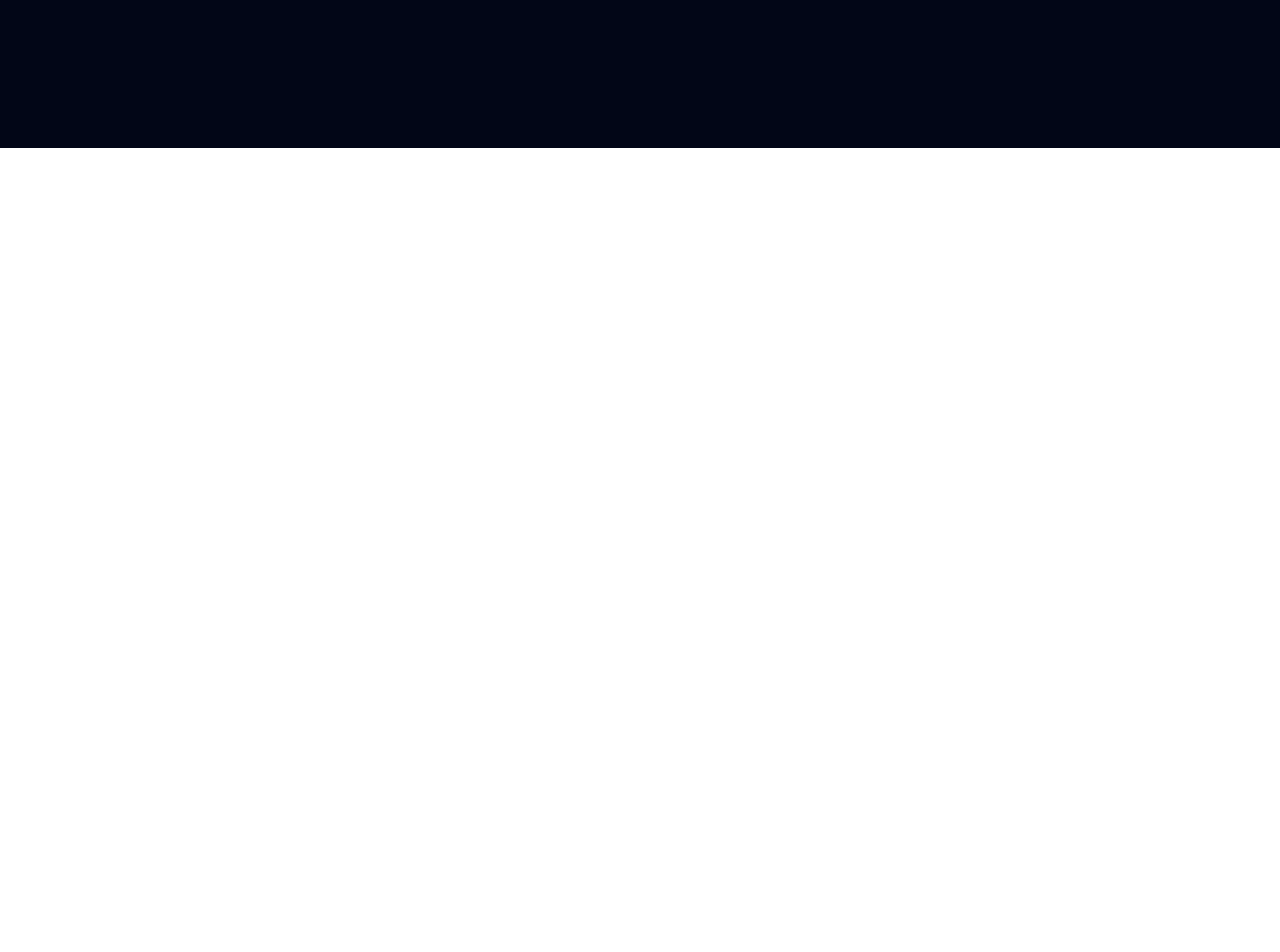
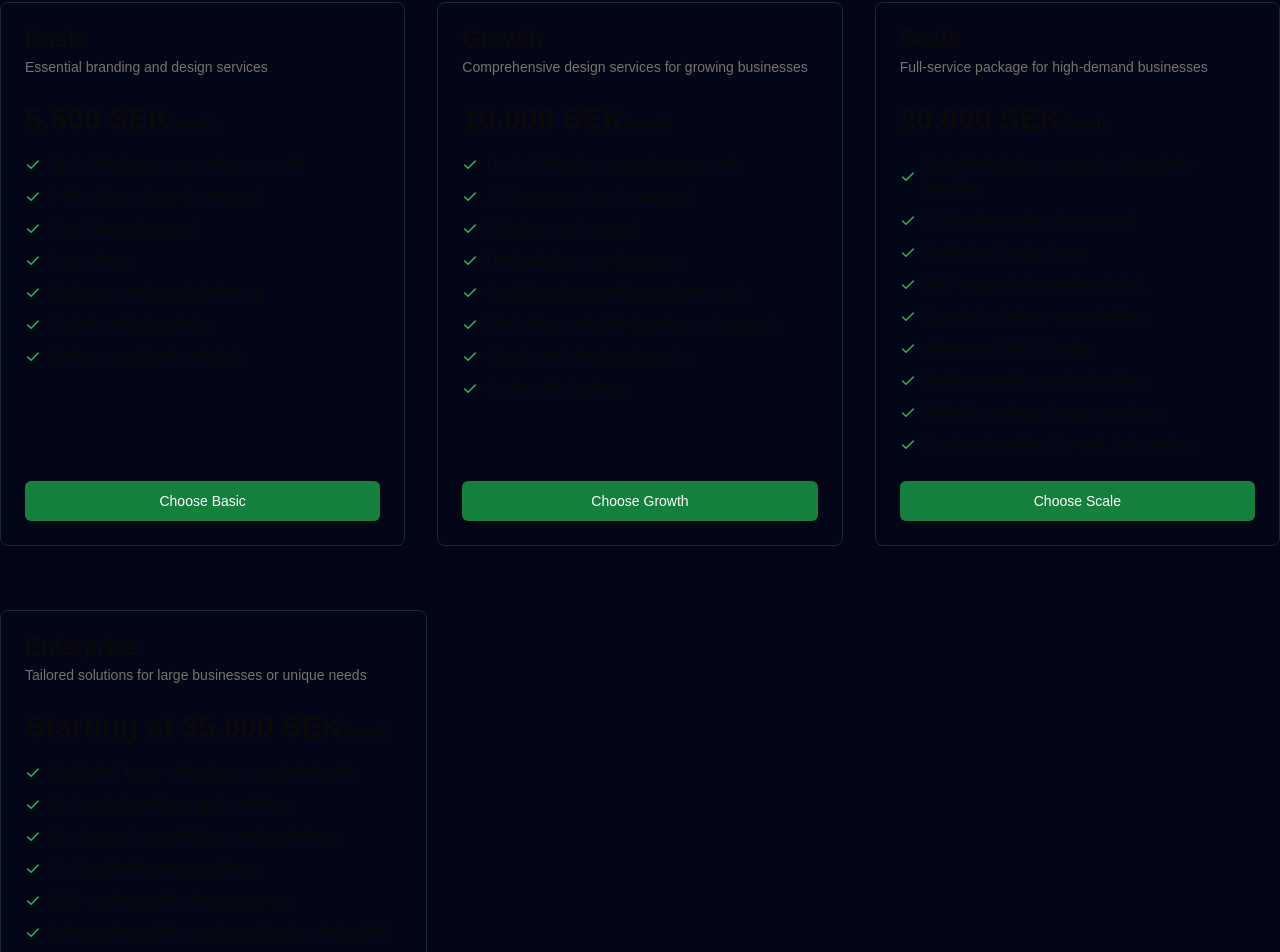
Before and after one commit to nicolasmoyano/bf-app, a Next.js app: page / in a window 1280 px wide. Shown: the part 1102-2054 px from the top of the page. Before the commit the page ends 1250 px from the top, so only its background shows below. Built offline with nearby package versions, Linux system fonts and the light colour scheme.

Commit message:
added pricing table and content, changed hero to present pricing section

```diff
--- a/app/components/Hero/Hero.tsx
+++ b/app/components/Hero/Hero.tsx
@@ -1,4 +1,3 @@
-import { Button } from "@/components/ui/button";
 import Chip from "../ui/Chip/Chip";
 import { ParticleBackground } from "../ParticleBackground/ParticleBackground";
 import CalendlyButton from "../CalendlyForm/CalendlyButton";
@@ -32,18 +31,12 @@ export default function Hero() {
               speak to your audience.
             </h1>
             <p className="mx-auto max-w-[700px] text-base sm:text-lg md:text-xl text-gray-400 px-4">
-              modern, responsive, and built to impress.
+              Modern, responsive, and built to impress.
             </p>
           </div>
 
           {/* Bottom CTA */}
           <div className="flex flex-col sm:flex-row items-center gap-4 sm:gap-6">
-            <Button
-              size="lg"
-              className="w-full sm:w-auto bg-blue-600 px-6 sm:px-8 py-4 sm:py-6 text-base sm:text-lg font-semibold text-white hover:bg-blue-600/90"
-            >
-              Get in touch
-            </Button>
             <Chip
               icon={<Heart />}
               variant="green"
--- /dev/null
+++ b/app/components/Pricing/PricingTable.tsx
@@ -0,0 +1,152 @@
+import { Button } from "@/components/ui/button";
+import {
+  Card,
+  CardContent,
+  CardDescription,
+  CardFooter,
+  CardHeader,
+  CardTitle,
+} from "@/components/ui/card";
+import { Check } from "lucide-react";
+
+const tiers = [
+  {
+    name: "Basic",
+    description: "Essential branding and design services",
+    price: "5,500",
+    features: [
+      "Up to 10 design requests per month",
+      "3-4 business days turnaround",
+      "Email-based support",
+      "Logo design",
+      "Business cards and stationery",
+      "Social media templates",
+      "Basic promotional materials",
+    ],
+  },
+  {
+    name: "Growth",
+    description: "Comprehensive design services for growing businesses",
+    price: "10,000",
+    features: [
+      "Up to 20 design requests per month",
+      "2-3 business days turnaround",
+      "Priority email support",
+      "Dedicated account manager",
+      "Social media graphics and carousels",
+      "Marketing materials (brochures, banners)",
+      "Simple web design elements",
+      "Custom illustrations",
+    ],
+  },
+  {
+    name: "Scale",
+    description: "Full-service package for high-demand businesses",
+    price: "20,000",
+    features: [
+      "Unlimited design requests with priority handling",
+      "1-2 business days turnaround",
+      "Dedicated design team",
+      "24/7 support via email and chat",
+      "Quarterly strategy consultations",
+      "Advanced UI/UX design",
+      "Motion graphics and animations",
+      "Website and app design mockups",
+      "Custom branding kits and style guides",
+    ],
+  },
+];
+
+export default function PricingTable() {
+  return (
+    <div className="container mx-auto py-12">
+      <h1 className="text-4xl font-bold text-center mb-8">Pricing Plans</h1>
+      <p className="text-xl text-center text-muted-foreground mb-12">
+        Choose the perfect plan for your design needs
+      </p>
+      <div className="grid grid-cols-1 md:grid-cols-3 gap-8">
+        {tiers.map((tier) => (
+          <Card
+            key={tier.name}
+            className="flex flex-col bg-slate-950/50 border-slate-800 relative overflow-hidden group"
+          >
+            <CardHeader>
+              <CardTitle>{tier.name}</CardTitle>
+              <CardDescription>{tier.description}</CardDescription>
+            </CardHeader>
+            <CardContent className="flex-grow">
+              <p className="text-3xl font-bold mb-4">
+                {tier.price} SEK
+                <span className="text-base font-normal">/month</span>
+              </p>
+              <ul className="space-y-2">
+                {tier.features.map((feature) => (
+                  <li key={feature} className="flex items-center">
+                    <Check className="mr-2 h-4 w-4 text-green-500" />
+                    <span>{feature}</span>
+                  </li>
+                ))}
+              </ul>
+            </CardContent>
+            <CardFooter>
+              <Button className="w-full bg-green-700 hover:bg-green-800 hover:border-green-300 text-white">
+                Choose {tier.name}
+              </Button>
+            </CardFooter>
+          </Card>
+        ))}
+      </div>
+      <div className="mt-16">
+        <Card className="bg-slate-950/50 border-slate-800 relative overflow-hidden group w-1/3">
+          <CardHeader>
+            <CardTitle>Enterprise</CardTitle>
+            <CardDescription>
+              Tailored solutions for large businesses or unique needs
+            </CardDescription>
+          </CardHeader>
+          <CardContent>
+            <p className="text-3xl font-bold mb-4">
+              Starting at 35,000 SEK
+              <span className="text-base font-normal">/month</span>
+            </p>
+            <ul className="space-y-2">
+              <li className="flex items-center">
+                <Check className="mr-2 h-4 w-4 text-green-500" />
+                <span>Dedicated team of designers and strategists</span>
+              </li>
+              <li className="flex items-center">
+                <Check className="mr-2 h-4 w-4 text-green-500" />
+                <span>Custom integrations and workflows</span>
+              </li>
+              <li className="flex items-center">
+                <Check className="mr-2 h-4 w-4 text-green-500" />
+                <span>On-demand consultations and workshops</span>
+              </li>
+              <li className="flex items-center">
+                <Check className="mr-2 h-4 w-4 text-green-500" />
+                <span>SLA-backed turnaround times</span>
+              </li>
+              <li className="flex items-center">
+                <Check className="mr-2 h-4 w-4 text-green-500" />
+                <span>Fully customizable design services</span>
+              </li>
+              <li className="flex items-center">
+                <Check className="mr-2 h-4 w-4 text-green-500" />
+                <span>Advanced analytics and reporting for design ROI</span>
+              </li>
+              <li className="flex items-center">
+                <Check className="mr-2 h-4 w-4 text-green-500" />
+                <span>Industry-specific solutions</span>
+              </li>
+            </ul>
+          </CardContent>
+          <CardFooter>
+            <Button className="w-full bg-blue-700 hover:bg-blue-900 text-white">
+              Contact Sales
+            </Button>
+          </CardFooter>
+        </Card>
+      </div>
+    </div>
+  );
+}
--- a/app/page.tsx
+++ b/app/page.tsx
@@ -1,5 +1,6 @@
 import Feature from "./components/Features/Features";
 import Hero from "./components/Hero/Hero";
+import PricingTable from "./components/Pricing/PricingTable";
 
 export default function Home() {
   return (
@@ -8,6 +9,9 @@ export default function Home() {
       <div id="features">
         <Feature />
       </div>
+      <div id="pricing">
+        <PricingTable />
+      </div>
       <div className="grid grid-rows-[20px_1fr_20px] items-center justify-items-center p-8 pb-20 gap-16 sm:p-20 font-[family-name:var(--font-geist-sans)]"></div>
     </div>
   );
```
